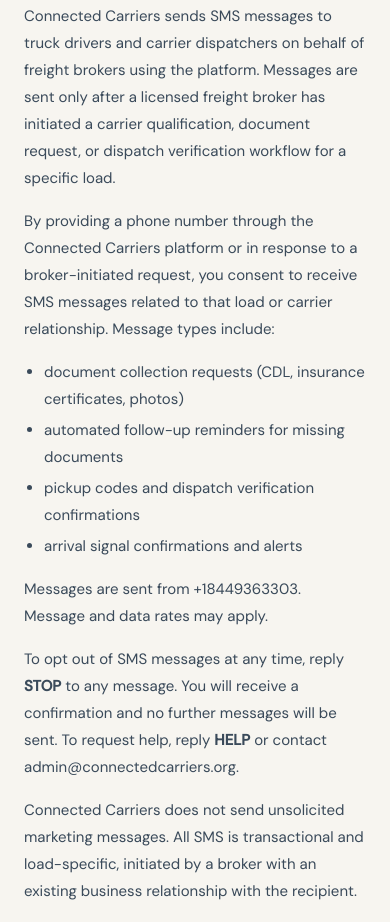
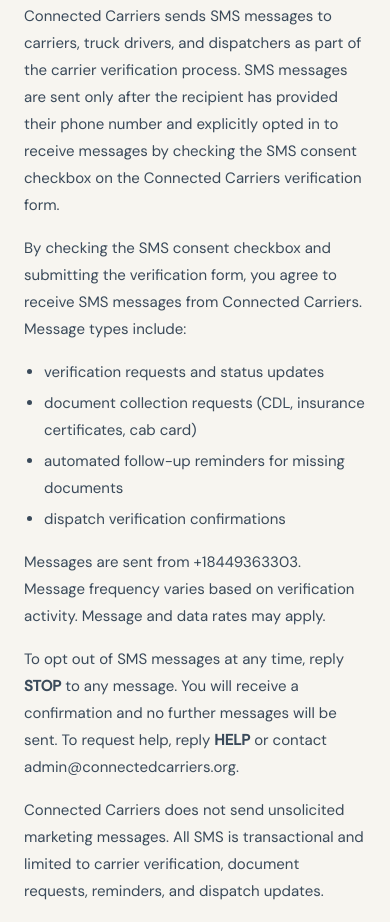
Before and after one commit to mfreedle/connected-carriers, a plain HTML site: page terms.html in a window 390 px wide. Shown: the part 2622-3544 px from the top of the page. Drawn offline with nearby package versions, Linux system fonts and the light colour scheme.

Commit message:
fix: Terms + Privacy SMS consent language for Twilio compliance
Terms (Section 8):
- Removed: 'in response to a broker-initiated request' as consent basis
- Now states: consent established by carrier checking SMS checkbox
  on the verification form
- Added: 'Message frequency varies based on verification activity'
- Removed: reference to 'existing business relationship'
- Language aligns with /verify page consent checkbox

Privacy (new Section 8):
- Added dedicated SMS messaging section
- States: SMS sent only after explicit opt-in via checkbox
- States: messages are transactional only, no marketing
- States: phone numbers not sold or shared for marketing
- STOP opt-out language included
- Removed Stripe and geocoding from third-party list (not current)
- Renumbered subsequent sections

```diff
--- a/terms.html
+++ b/terms.html
@@ -85,17 +85,17 @@
   </ul>
 
   <h2>8. SMS messaging and consent</h2>
-  <p>Connected Carriers sends SMS messages to truck drivers and carrier dispatchers on behalf of freight brokers using the platform. Messages are sent only after a licensed freight broker has initiated a carrier qualification, document request, or dispatch verification workflow for a specific load.</p>
-  <p>By providing a phone number through the Connected Carriers platform or in response to a broker-initiated request, you consent to receive SMS messages related to that load or carrier relationship. Message types include:</p>
+  <p>Connected Carriers sends SMS messages to carriers, truck drivers, and dispatchers as part of the carrier verification process. SMS messages are sent only after the recipient has provided their phone number and explicitly opted in to receive messages by checking the SMS consent checkbox on the Connected Carriers verification form.</p>
+  <p>By checking the SMS consent checkbox and submitting the verification form, you agree to receive SMS messages from Connected Carriers. Message types include:</p>
   <ul>
-    <li>document collection requests (CDL, insurance certificates, photos)</li>
+    <li>verification requests and status updates</li>
+    <li>document collection requests (CDL, insurance certificates, cab card)</li>
     <li>automated follow-up reminders for missing documents</li>
-    <li>pickup codes and dispatch verification confirmations</li>
-    <li>arrival signal confirmations and alerts</li>
+    <li>dispatch verification confirmations</li>
   </ul>
-  <p>Messages are sent from +18449363303. Message and data rates may apply.</p>
+  <p>Messages are sent from +18449363303. Message frequency varies based on verification activity. Message and data rates may apply.</p>
   <p>To opt out of SMS messages at any time, reply <strong>STOP</strong> to any message. You will receive a confirmation and no further messages will be sent. To request help, reply <strong>HELP</strong> or contact admin@connectedcarriers.org.</p>
-  <p>Connected Carriers does not send unsolicited marketing messages. All SMS is transactional and load-specific, initiated by a broker with an existing business relationship with the recipient.</p>
+  <p>Connected Carriers does not send unsolicited marketing messages. All SMS is transactional and limited to carrier verification, document requests, reminders, and dispatch updates.</p>
 
   <h2>9. Service changes</h2>
   <p>Connected Carriers may change, suspend, or discontinue features at any time.</p>
```
Also changed, not shown: privacy.html (+7 -5 lines).
